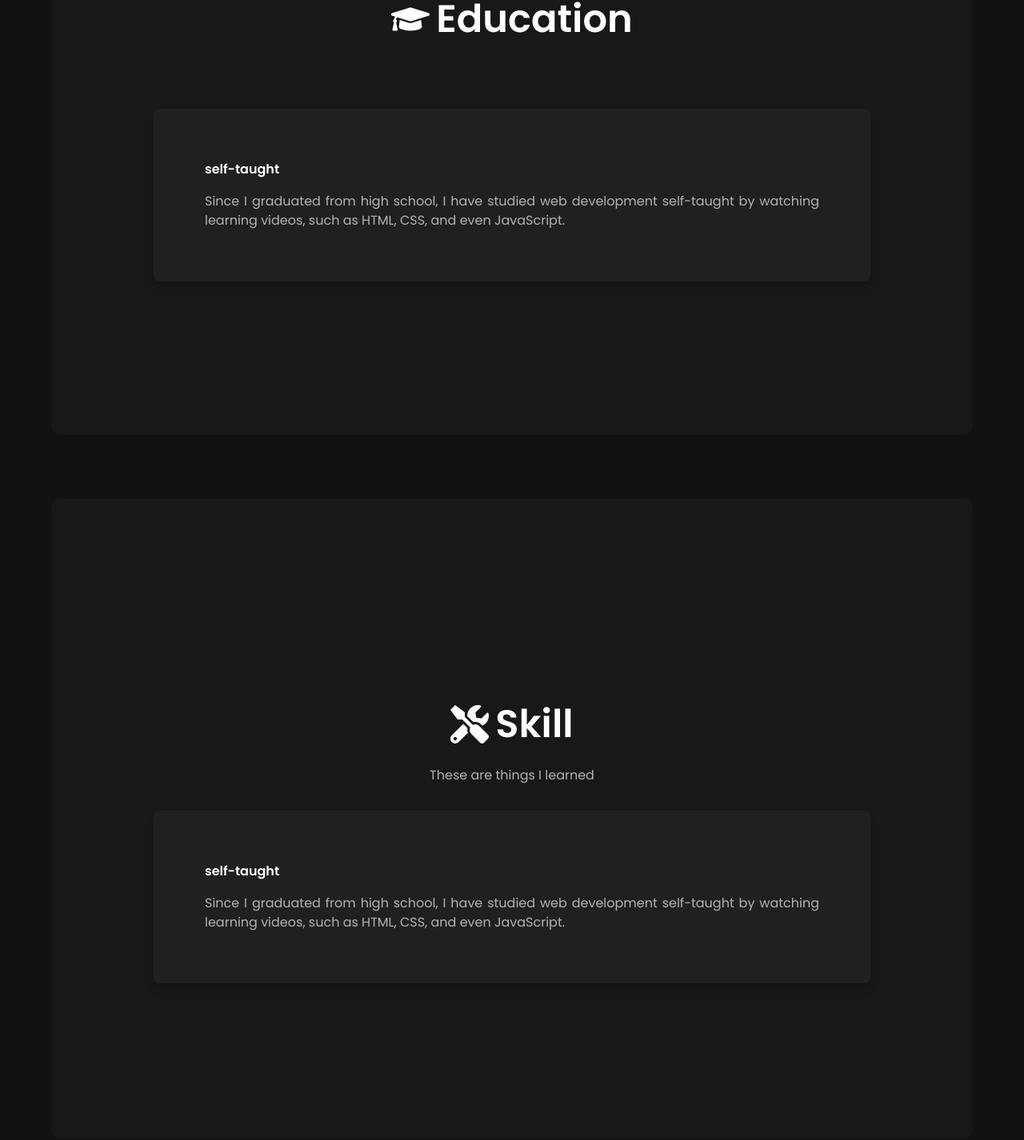
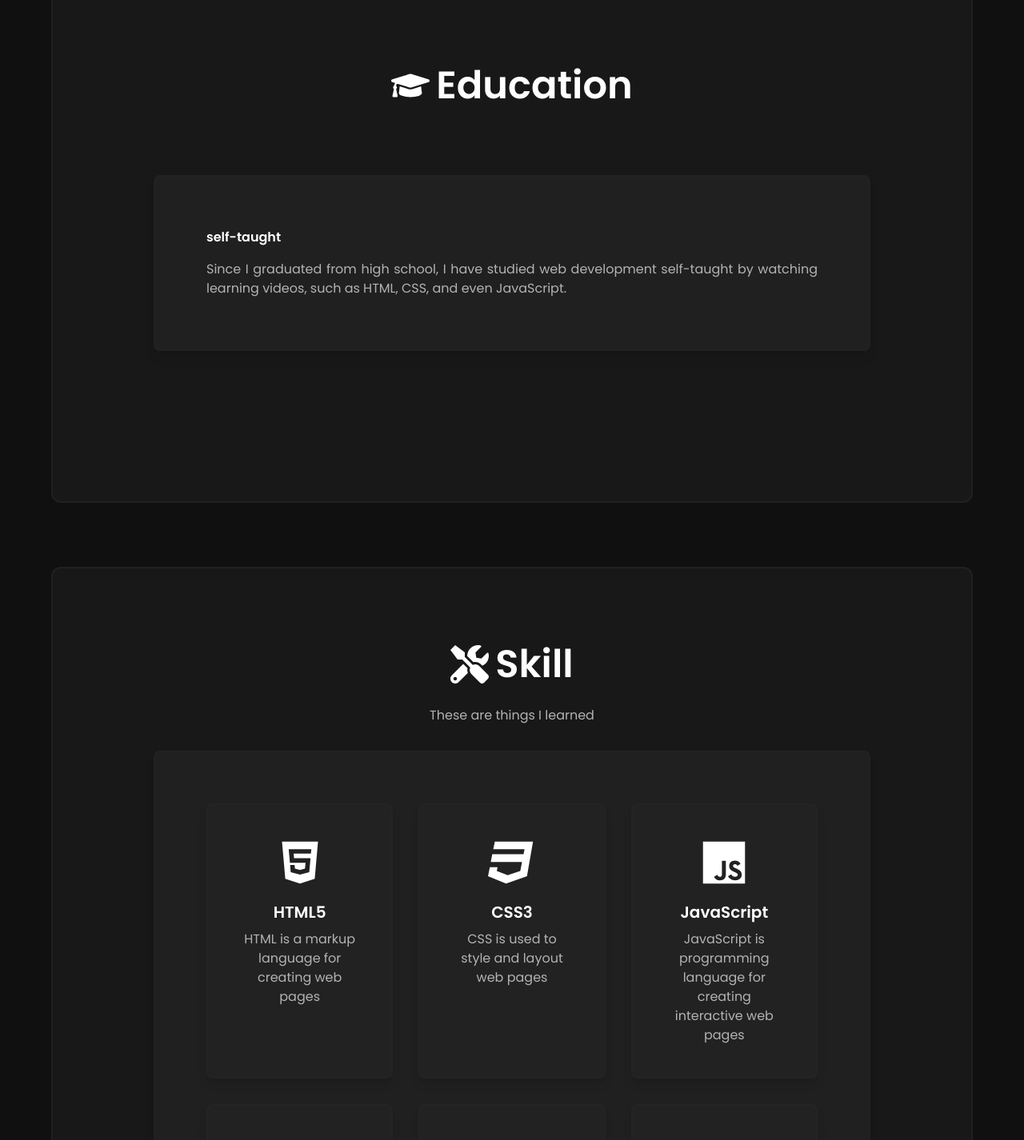
Before and after one commit to fyrmnzia/fyrmnzia.com, a React (Vite) app: page / in a window 1280 px wide. Shown: the part 1308-2734 px from the top of the page at 80% size. Built offline with nearby package versions, Linux system fonts and the light colour scheme.

Commit message:
full min project

```diff
--- a/index.html
+++ b/index.html
@@ -7,7 +7,7 @@
     <title>fyrmnzia.com</title>
   </head>
   <body>
-    <div id="root" class="bg-[#121212] p-16 text-[#b3b3b3] items-center"></div>
+    <div id="root" class="bg-[#101010] p-16 text-[#b3b3b3] items-center"></div>
     <script type="module" src="/src/main.jsx"></script>
   </body>
 </html>
--- a/src/Navbar.jsx
+++ b/src/Navbar.jsx
@@ -42,7 +42,7 @@ export default function Navbar() {
   }, []);
 
   return (
-    <nav className="fixed top-5 left-5 right-5 flex justify-between items-center p-4 bg-[#202020] shadow-lg rounded-lg z-50 px-8 md:px-16 lg:px-32">
+    <nav className="fixed top-5 left-5 right-5 flex justify-between items-center p-4 border-[#181818] border-2 bg-[#161616] shadow-lg rounded-lg z-50 px-8 md:px-16 lg:px-32">
       <div className="flex justify-between w-full">
         {navItems.map((item, index) => (
           <Link
--- a/src/sections/Contact.jsx
+++ b/src/sections/Contact.jsx
@@ -1,18 +1,46 @@
 import React from "react";
+import { FaEnvelope, FaGithub, FaLinkedin } from "react-icons/fa";
 
 export default function Contact() {
+  const contactItems = [
+    { name: "GitHub", icon: <FaGithub />, link: "github.com/fyrmnzia" },
+    {
+      name: "GitHub",
+      icon: <FaLinkedin />,
+      link: "https://www.linkedin.com/in/rifqi-firmansyah-1686b3292",
+    },
+  ];
+
   return (
-    <div className="flex flex-col items-center justify-center min-h-screen bg-[#181818] px-4 pt-20">
-      <div className="bg-[#202020] p-12 md:p-16 lg:p-20 rounded-lg shadow-lg text-center max-w-xl">
-        <h1 className="text-3xl md:text-4xl lg:text-5xl font-bold text-white mb-4">
-          Welcome to My Portfolio
+    <div className="flex flex-col items-center justify-center min-h-screen rounded-xl bg-[#181818] border-2 border-[#202020] px-4 pt-24">
+      <div className="flex gap-2 mb-14">
+        <p className="text-3xl md:text-4xl lg:text-5xl font-bold text-white">
+          <FaEnvelope />
+        </p>
+        <h1 className="text-3xl md:text-4xl lg:text-5xl font-bold text-white">
+          Contact
         </h1>
-        <p className="text-base md:text-lg lg:text-xl text-[#b3b3b3] mb-8">
-          This is the Home page where you can learn more about me.
-        </p>
-        <button className="px-6 py-3 bg-blue-600 text-white hover:bg-blue-700 transition-colors duration-200 rounded-full">
-          Learn More
-        </button>
+      </div>
+      <p>Lets get connected on these platform!</p>
+      <div className="bg-[#202020] border-2 border-[#222222] p-8 md:p-12 lg:p-16 rounded-lg shadow-lg text-center max-w-4xl flex flex-col md:flex-row items-center m-8 gap-8">
+        <div className="grid grid-cols-1 sm:grid-cols-2 gap-8">
+          {contactItems.map((contactItems, index) => (
+            <a
+              href={contactItems.link}
+              key={index}
+              className="bg-[#222222] border-2 border-[#242424] p-2 md:p-6 lg:p-10 rounded-lg shadow-lg flex flex-col items-center transition-transform transform hover:scale-105 hover:bg-[#242424]"
+            >
+              <div
+                className={`h-16 w-16 text-6xl mb-4 flex items-center justify-center text-white`}
+              >
+                {contactItems.icon}
+              </div>
+              <h3 className="text-base md:text-lg lg:text-xl font-semibold mb-2 text-white">
+                {contactItems.name}
+              </h3>
+            </a>
+          ))}
+        </div>
       </div>
     </div>
   );
--- a/src/sections/Education.jsx
+++ b/src/sections/Education.jsx
@@ -3,7 +3,7 @@ import { FaGraduationCap } from "react-icons/fa";
 
 export default function Education() {
   return (
-    <div className="flex flex-col items-center justify-center min-h-screen rounded-xl bg-[#181818] px-4 pt-24">
+    <div className="flex flex-col items-center justify-center min-h-screen rounded-xl bg-[#181818] border-[#202020] border-2 px-4 pt-24">
       <div className="flex gap-2 mb-14">
         <p className="text-3xl md:text-4xl lg:text-5xl font-bold text-white">
           <FaGraduationCap />
@@ -13,8 +13,8 @@ export default function Education() {
         </h1>
       </div>
 
-      <div className="bg-[#202020] p-8 md:p-12 lg:p-16 rounded-lg shadow-lg text-center max-w-4xl flex flex-col md:flex-row items-center m-8 gap-8">
-        <div className="flex-1 text-justify">
+      <div className="bg-[#202020] border-[#222222] border-2 p-8 md:p-12 lg:p-16 rounded-lg shadow-lg text-center max-w-4xl flex flex-col md:flex-row items-center m-8 gap-8">
+        <div className="flex-1 text-left md:text-justify">
           <h1 className="font-bold text-white mb-4">self-taught</h1>
           <p>
             Since I graduated from high school, I have studied web development
--- a/src/sections/Home.jsx
+++ b/src/sections/Home.jsx
@@ -3,8 +3,8 @@ import { FaHome } from "react-icons/fa";
 
 export default function Home() {
   return (
-    <div className="flex flex-col items-center justify-center min-h-screen rounded-xl bg-[#181818] px-4 pt-24">
-      <div className="flex gap-2">
+    <div className="flex flex-col items-center justify-center min-h-screen rounded-xl bg-[#181818] border-[#202020] border-2 px-4 pt-24">
+      <div className="flex gap-2 p-2 md:p-6 lg:p-10">
         <p className="text-3xl md:text-4xl lg:text-5xl font-bold text-white">
           <FaHome />
         </p>
@@ -12,9 +12,9 @@ export default function Home() {
           Home
         </h1>
       </div>
-      <div className="bg-[#202020] p-2 md:p-12 lg:p-16 rounded-lg shadow-lg text-center max-w-4xl flex flex-col md:flex-row items-center m-8 gap-8">
+      <div className="bg-[#202020] border-[#222222] border-2 p-2 md:p-12 lg:p-16 rounded-lg shadow-lg text-center max-w-4xl flex flex-col md:flex-row items-center m-8 gap-8">
         {/* Title and Description */}
-        <div className="flex-1 text-justify">
+        <div className="flex-1 text-left md:text-justify">
           <h1 className="text-3xl md:text-4xl lg:text-5xl font-bold text-white mb-4">
             Rifqi Firmansyah
           </h1>
--- a/src/sections/Project.jsx
+++ b/src/sections/Project.jsx
@@ -1,18 +1,24 @@
 import React from "react";
+import { FaProjectDiagram } from "react-icons/fa";
 
 export default function Project() {
   return (
-    <div className="flex flex-col items-center justify-center min-h-screen bg-[#181818] px-4 pt-20">
-      <div className="bg-[#202020] p-12 md:p-16 lg:p-20 rounded-lg shadow-lg text-center max-w-xl">
-        <h1 className="text-3xl md:text-4xl lg:text-5xl font-bold text-white mb-4">
-          Welcome to My Portfolio
+    <div className="flex flex-col items-center justify-center min-h-screen rounded-xl bg-[#181818] border-2 border-[#202020] px-4 pt-24">
+      <div className="flex gap-2 mb-14">
+        <p className="text-3xl md:text-4xl lg:text-5xl font-bold text-white">
+          <FaProjectDiagram />
+        </p>
+        <h1 className="text-3xl md:text-4xl lg:text-5xl font-bold text-white">
+          Projects
         </h1>
-        <p className="text-base md:text-lg lg:text-xl text-[#b3b3b3] mb-8">
-          This is the Home page where you can learn more about me.
-        </p>
-        <button className="px-6 py-3 bg-blue-600 text-white hover:bg-blue-700 transition-colors duration-200 rounded-full">
-          Learn More
-        </button>
+      </div>
+      <p>Besides this personal website, these are project I have created</p>
+      <div className="bg-[#202020] border-2 border-[#222222] p-8 md:p-12 lg:p-16 rounded-lg shadow-lg text-center max-w-4xl flex flex-col md:flex-row items-center m-8 gap-8">
+        <div className="bg-[#222222] border-2 border-[#242424] p-2 md:p-6 lg:p-10 rounded-lg shadow-lg text-center max-w-4xl items-center gap-8">
+          <h1 className="text-base md:text-lg lg:text-xl font-semibold mb-2 text-white">
+            Coming soon!
+          </h1>
+        </div>
       </div>
     </div>
   );
--- a/src/sections/Skill.jsx
+++ b/src/sections/Skill.jsx
@@ -1,9 +1,52 @@
 import React from "react";
-import { FaTools } from "react-icons/fa";
+import { FaCss3, FaHtml5, FaJs, FaReact, FaTools } from "react-icons/fa";
+import { RiTailwindCssFill } from "react-icons/ri";
+import { TbBrandMysql } from "react-icons/tb";
 
 export default function Skill() {
+  const skillItems = [
+    {
+      name: "HTML5",
+      icon: <FaHtml5 />,
+      description: "HTML is a markup language for creating web pages",
+      link: "https://developer.mozilla.org/en-US/docs/Web/HTML",
+    },
+    {
+      name: "CSS3",
+      icon: <FaCss3 />,
+      description: "CSS is used to style and layout web pages",
+      link: "https://developer.mozilla.org/en-US/docs/Web/CSS",
+    },
+    {
+      name: "JavaScript",
+      icon: <FaJs />,
+      description:
+        "JavaScript is programming language for creating interactive web pages",
+      link: "https://developer.mozilla.org/en-US/docs/Web/JavaScript",
+    },
+    {
+      name: "React",
+      icon: <FaReact />,
+      description: "React is a library for bulding user interfaces",
+      link: "https://react.dev/",
+    },
+    {
+      name: "Tailwindcss",
+      icon: <RiTailwindCssFill />,
+      description:
+        "Tailwindcss is a library for styling and layouting web pages",
+      link: "https://tailwindcss.com/",
+    },
+    {
+      name: "MySQL",
+      icon: <TbBrandMysql />,
+      description: "MySQL is used to store, process, and manage data web pages",
+      link: "https://www.mysql.com/",
+    },
+  ];
+
   return (
-    <div className="flex flex-col items-center justify-center min-h-screen rounded-xl bg-[#181818] px-4 pt-24">
+    <div className="flex flex-col items-center justify-center min-h-screen rounded-xl bg-[#181818] border-[#202020] border-2 px-4 pt-24">
       <div className="flex gap-2 mb-7">
         <p className="text-3xl md:text-4xl lg:text-5xl font-bold text-white">
           <FaTools />
@@ -15,14 +58,25 @@ export default function Skill() {
 
       <p>These are things I learned</p>
 
-      <div className="bg-[#202020] p-8 md:p-12 lg:p-16 rounded-lg shadow-lg text-center max-w-4xl flex flex-col md:flex-row items-center m-8 gap-8">
-        <div className="flex-1 text-justify">
-          <h1 className="font-bold text-white mb-4">self-taught</h1>
-          <p>
-            Since I graduated from high school, I have studied web development
-            self-taught by watching learning videos, such as HTML, CSS, and even
-            JavaScript.
-          </p>
+      <div className="bg-[#202020] border-2 border-[#222222] p-8 md:p-12 lg:p-16 rounded-lg shadow-lg text-center max-w-4xl flex flex-col md:flex-row items-center m-8 gap-8">
+        <div className="grid grid-cols-1 sm:grid-cols-2 md:grid-cols-2 lg:grid-cols-3 gap-8">
+          {skillItems.map((skillItems, index) => (
+            <a
+              href={skillItems.link}
+              key={index}
+              className="bg-[#222222] border-2 border-[#242424] p-2 md:p-6 lg:p-10 rounded-lg shadow-lg flex flex-col items-center transition-transform transform hover:scale-105 hover:bg-[#242424]"
+            >
+              <div
+                className={`h-16 w-16 text-6xl mb-4 flex items-center justify-center text-white`}
+              >
+                {skillItems.icon}
+              </div>
+              <h3 className="text-base md:text-lg lg:text-xl font-semibold mb-2 text-white">
+                {skillItems.name}
+              </h3>
+              <p className="text-center">{skillItems.description}</p>
+            </a>
+          ))}
         </div>
       </div>
     </div>
```
